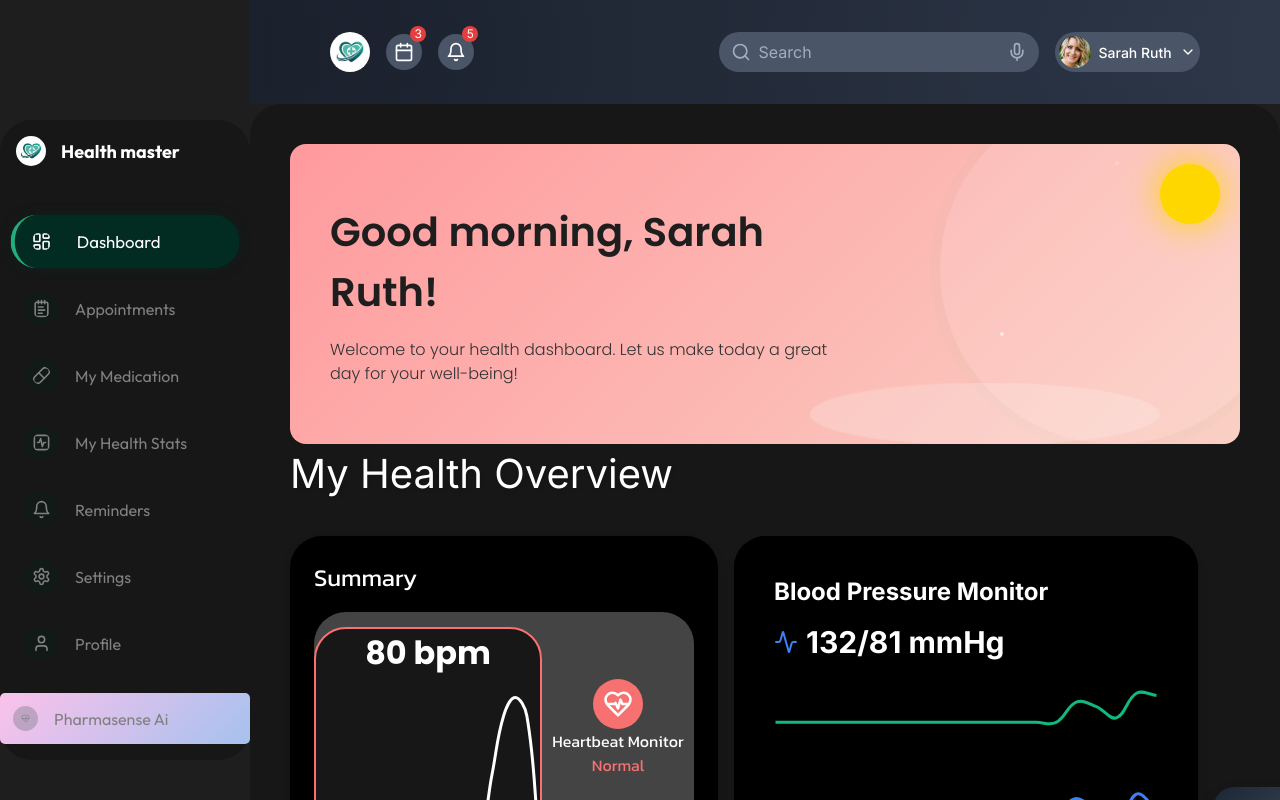
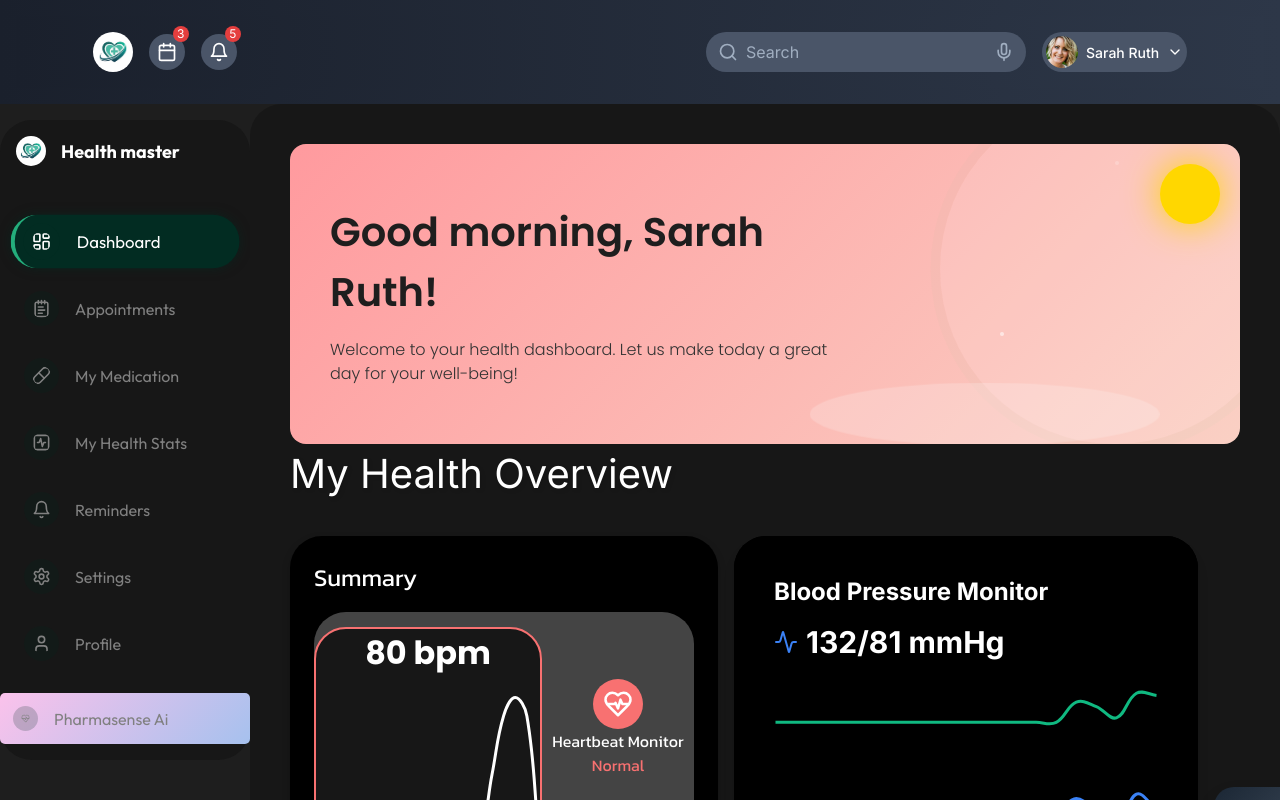
Before and after one commit to CHEGEBB/healthmasterv2, a Next.js app: page /dashboard in a window 1280 px wide. Shown: the top 800 px of the page. Built offline with nearby package versions, Linux system fonts and the light colour scheme.

Commit message:
refactor: Reorder elements in DashboardPage component for better structure and readability

```diff
--- a/app/dashboard/page.jsx
+++ b/app/dashboard/page.jsx
@@ -15,16 +15,16 @@ export default function DashboardPage() {
 
   return (
     <div className="dashboard-container">
-      <div className={`sidenav ${sidebarOpen ? 'open' : ''}`}>
-        <Sidenav />
-      </div>
-      <div className="content">
-        <div className="header">
+    <div className="header">
           <button className="hamburger-menu" onClick={toggleSidebar}>
             <Menu size={24} />
           </button>
           <Header />
         </div>
+      <div className="content">
+      <div className={`sidenav ${sidebarOpen ? 'open' : ''}`}>
+        <Sidenav />
+      </div>
         <div className="container-fluid">
           <Cards />
         </div>
```
